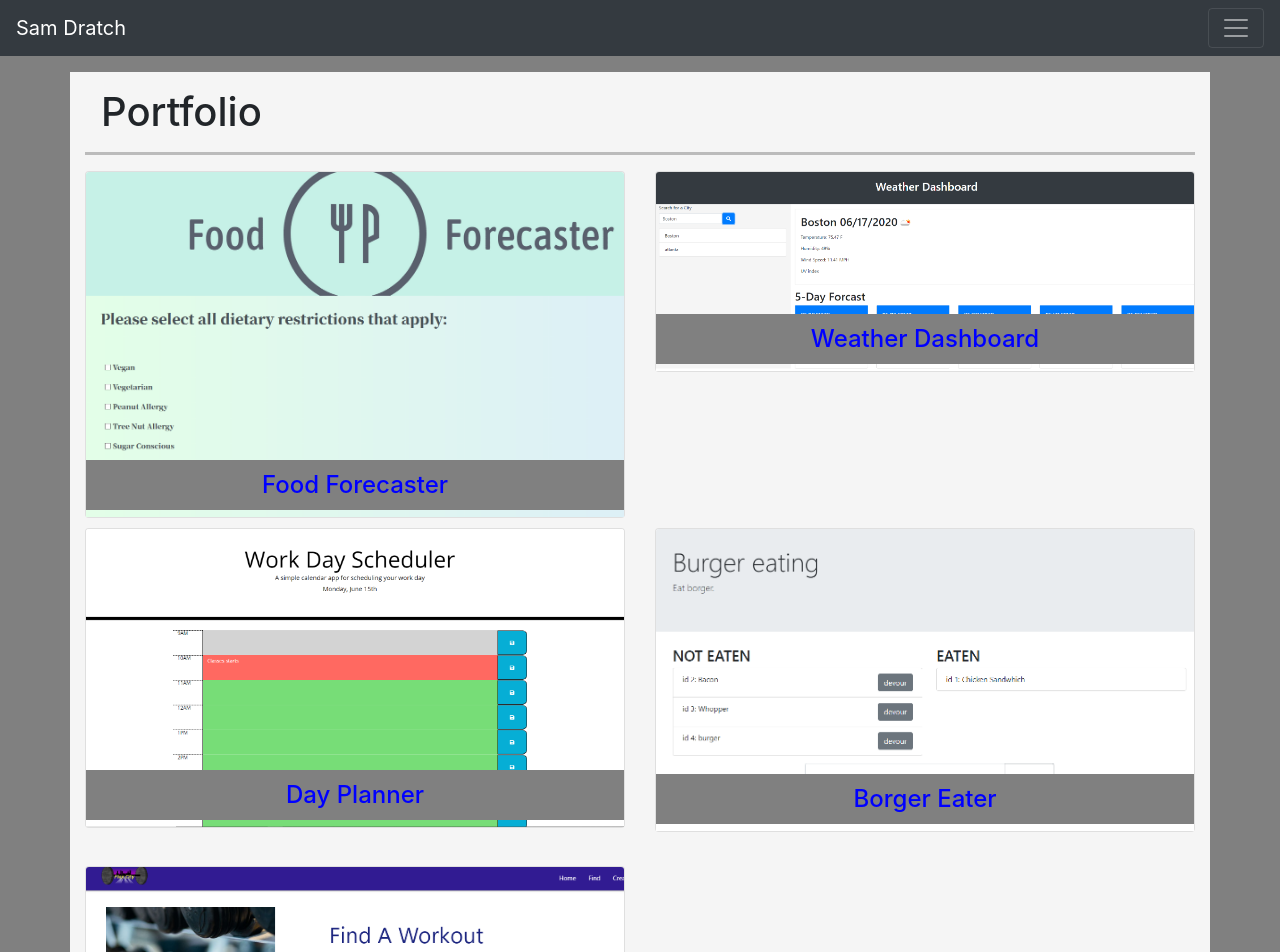
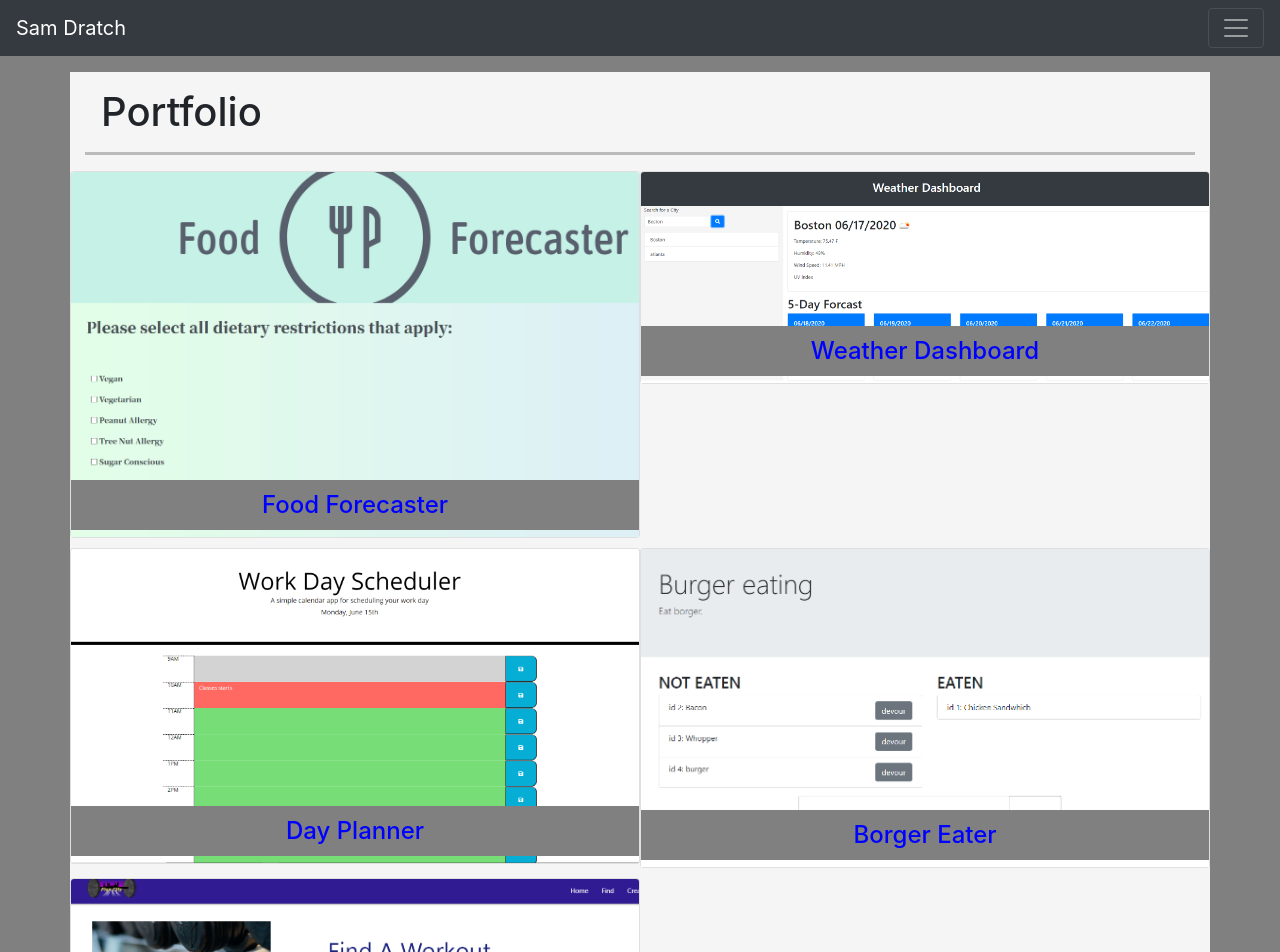
Before and after one commit to sdratch/Portfolio, a React (Create React App) app: page /portfolio in a window 1280 px wide. Shown: the top 952 px of the page. Built offline with nearby package versions, Linux system fonts and the light colour scheme.

Commit message:
Added cards as a component

```diff
--- /dev/null
+++ b/src/components/Cards/index.jsx
@@ -0,0 +1,21 @@
+import React from "react";
+import { Col } from "../Grid";
+import "./style.css"
+
+const index = (props) => {
+
+  return (
+    <Col size= "mb-4">
+      <figure className="card">
+        <img  src = {require(`../../assets/images/${props.image}`)} className="card-img-top" alt={`Link to ${props.name}`} />
+        <h4 className="imageText card-text">
+          <a href={props.href}>
+            {props.name}
+          </a>
+        </h4>
+      </figure>
+    </Col>
+  );
+};
+
+export default index;
--- /dev/null
+++ b/src/components/Cards/style.css
@@ -0,0 +1,3 @@
+figure{
+    width: "300px;"
+}
--- a/src/components/Nav/index.jsx
+++ b/src/components/Nav/index.jsx
@@ -2,16 +2,16 @@ import React from "react";
 
 const index = () => {
   return (
-      <nav class="navbar navbar-dark bg-dark">
+      <nav className="navbar navbar-dark bg-dark">
         <a
-          class="navbar-brand"
+          className="navbar-brand"
           href="/"
         //   style={{background-color: "rgb(90, 90, 90);"}}
         >
           Sam Dratch
         </a>
         <button
-          class="navbar-toggler"
+          className="navbar-toggler"
           type="button"
           data-toggle="collapse"
           data-target="#navbarSupportedContent"
@@ -19,25 +19,25 @@ const index = () => {
           aria-expanded="false"
           aria-label="Toggle navigation"
         >
-          <span class="navbar-toggler-icon"></span>
+          <span className="navbar-toggler-icon"></span>
         </button>
 
-        <nav class="collapse navbar-collapse" id="navbarSupportedContent">
-          <ul class="navbar-nav mr-auto">
-            <li class="nav-item active">
-              <a class="nav-link" href="/">
+        <nav className="collapse navbar-collapse" id="navbarSupportedContent">
+          <ul className="navbar-nav mr-auto">
+            <li className="nav-item active">
+              <a className="nav-link" href="/">
                 About
               </a>
             </li>
 
-            <li class="nav-item">
-              <a class="nav-link" href="/portfolio">
+            <li className="nav-item">
+              <a className="nav-link" href="/portfolio">
                 Portfolio
               </a>
             </li>
 
-            <li class="nav-item">
-              <a class="nav-link" href="/contact">
+            <li className="nav-item">
+              <a className="nav-link" href="/contact">
                 Contact
               </a>
             </li>
--- a/src/pages/Portfolio.jsx
+++ b/src/pages/Portfolio.jsx
@@ -1,81 +1,20 @@
 import React, { Component } from "react";
 import { Container, Row } from "../components/Grid";
 import Header from "../components/Header"
+import Cards from "../components/Cards"
 import "../styles/Style.css";
-import Borger from "../assets/images/borger.PNG";
-import Weather from "../assets/images/WeatherDashboard.png";
-import Flex from "../assets/images/FlexCity.PNG";
-import Day from "../assets/images/DayPlanner.png";
-import Food from "../assets/images/FoodForecaster.PNG";
+import projects from "../projects.json"
 
 class Portfolio extends Component {
+
   render() {
     return (
       <Container>
         <Header title = "Portfolio"/>
         <Row Port>
-          <article class="col mb4">
-            <figure class="card" style={{ width: "300px;" }}>
-              <img
-                src={Food}
-                class="card-img-top"
-                alt="Link to food forecaster"
-              />
-              <h4 class="imageText card-text">
-                <a href="https://sdratch.github.io/food-forecaster/">
-                  Food Forecaster
-                </a>
-              </h4>
-            </figure>
-          </article>
-
-          <article class="col mb-4">
-            <figure class="card" style={{ width: "300px;" }}>
-              <img
-                src={Weather}
-                class="card-img-top"
-                alt="Link to weather dashboard"
-              />
-              <h4 class="imageText card-text">
-                <a href="https://sdratch.github.io/HW6-Weather-Dashboard/">
-                  Weather Dashboard
-                </a>
-              </h4>
-            </figure>
-          </article>
-
-          <article class="col mb-4">
-            <figure class="card" style={{ width: "300px;" }}>
-              <img src={Day} class="card-img-top" alt="Link to day planner" />
-              <h4 class="imageText card-text">
-                <a href="https://sdratch.github.io/Hw5-Day-Planner/">
-                  Day Planner
-                </a>
-              </h4>
-            </figure>
-          </article>
-
-          <article class="col mb-4">
-            <figure class="card" style={{ width: "300px;" }}>
-              <img src={Borger} class="card-img-top" alt="Link to borger" />
-              <h4 class="imageText card-text">
-                <a href="https://pure-caverns-67601.herokuapp.com/">
-                  Borger Eater
-                </a>
-              </h4>
-            </figure>
-          </article>
-
-          <article class="col mb-4">
-            <figure class="card" style={{ width: "300px;" }}>
-              <img src={Flex} class="card-img-top" alt="Link toflex" />
-              <h4 class="imageText card-text">
-                <a href="https://blooming-coast-09812.herokuapp.com/">
-                  Flex City
-                </a>
-              </h4>
-            </figure>
-          </article>
+        {projects.map(project =>(
+          <Cards key = {project.id} name = {project.name} href = {project.href} image = {project.image}/>
+        ))}
         </Row>
       </Container>
     );
--- /dev/null
+++ b/src/projects.json
@@ -0,0 +1,34 @@
+[
+    {
+        "id":1,
+        "name":"Food Forecaster",
+        "href":"https://sdratch.github.io/food-forecaster/",
+        "image":"FoodForecaster.PNG"
+
+    },
+    {
+        "id":2,
+        "name":"Weather Dashboard",
+        "href":"https://sdratch.github.io/HW6-Weather-Dashboard/",
+        "image":"WeatherDashboard.png"
+    },
+    {
+        "id":3,
+        "name":"Day Planner",
+        "href":"https://sdratch.github.io/Hw5-Day-Planner/",
+        "image":"DayPlanner.png"
+    },
+    {
+        "id":4,
+        "name":"Borger Eater",
+        "href":"https://pure-caverns-67601.herokuapp.com/",
+        "image":"borger.PNG"
+
+    },
+    {
+        "id":5,
+        "name":"Flex City",
+        "href":"https://blooming-coast-09812.herokuapp.com/",
+        "image":"FlexCity.PNG"
+    }
+]
```
